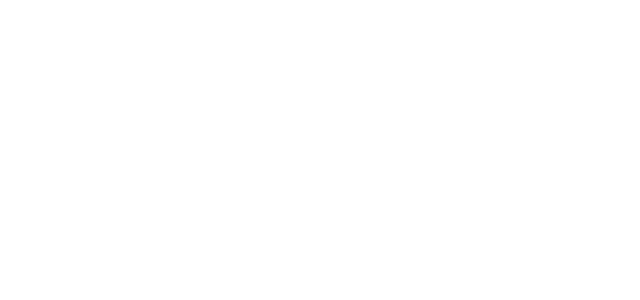
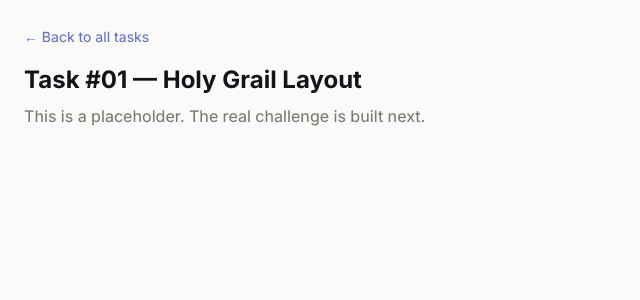
Before and after one commit to khaled-elhenaweey/tailplay, an Angular app: page /tasks/01-holy-grail in a window 1280 px wide. Before the commit this address led to /. Shown: the top 300 px of the page, without its empty margins (0-640 px from the left). Built offline with nearby package versions, Linux system fonts and the light colour scheme.

Commit message:
feat(task-01): scaffold holy grail task and set this component routing

```diff
--- a/src/app/app.routes.ts
+++ b/src/app/app.routes.ts
@@ -5,4 +5,8 @@ export const routes: Routes = [
     path: '',
     loadComponent: () => import('./home/home').then((m) => m.Home),
   },
+  {
+    path: 'tasks/01-holy-grail',
+    loadComponent: () => import('./tasks/layout/01-holy-grail/holy-grail').then((m) => m.HolyGrail),
+  },
 ];
--- /dev/null
+++ b/src/app/tasks/layout/01-holy-grail/holy-grail.html
@@ -0,0 +1,11 @@
+<div class="min-h-screen bg-neutral-50 p-6 font-sans">
+  <a routerLink="/" class="text-sm text-brand-500 hover:underline">
+    ← Back to all tasks
+  </a>
+  <h1 class="mt-4 text-2xl font-bold text-neutral-900">
+    Task #01 — Holy Grail Layout
+  </h1>
+  <p class="mt-2 text-neutral-500">
+    This is a placeholder. The real challenge is built next.
+  </p>
+</div>
--- /dev/null
+++ b/src/app/tasks/layout/01-holy-grail/holy-grail.ts
@@ -0,0 +1,10 @@
+import { Component } from '@angular/core';
+import { RouterLink } from '@angular/router';
+
+@Component({
+  selector: 'app-task-01',
+  imports: [RouterLink],
+  templateUrl: './holy-grail.html',
+  styleUrl: './holy-grail.css',
+})
+export class HolyGrail {}
```
Also changed, not shown: src/app/tasks/layout/01-holy-grail/holy-grail.css (added), 1 other file (tests, documents, lock files or other folders).
